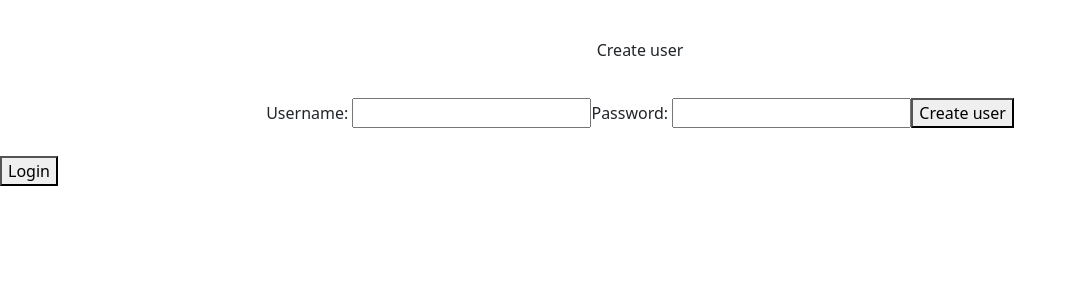
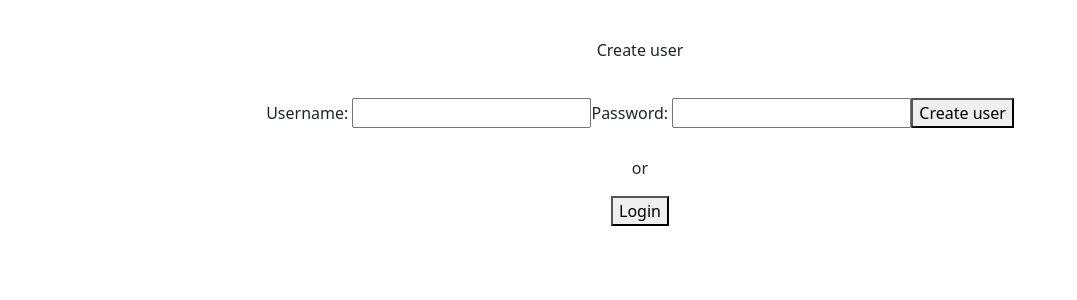
Before and after one commit to Jaakko252525/vertaa-app, a React (Create React App) app in the folder frontend_/: page /createNewUser in a window 1280 px wide. Shown: the top 300 px of the page, without its empty margins (0-1077 px from the left). Built offline with nearby package versions, Linux system fonts and the light colour scheme; no server answers.

Commit message:
improvements

```diff
--- a/frontend_/src/components/CreateNewUser.tsx
+++ b/frontend_/src/components/CreateNewUser.tsx
@@ -45,9 +45,6 @@ const CreateNewUser = () => {
         // calling create_user mutation
         await create_user({ variables: { username: username, password: password } })
 
-
-
-
         // making user object
         const obj = {
             username,
@@ -94,7 +91,8 @@ const CreateNewUser = () => {
             </div>
             <br/>
             <br/>
-            <div>
+            <div className='loginButton' >
+                <p>or</p>
                 <button onClick={loginRoute}>Login</button>
             </div>
         </div>
--- a/frontend_/src/components/Frontpage.tsx
+++ b/frontend_/src/components/Frontpage.tsx
@@ -134,8 +134,10 @@ const Frontpage = () => {
 
                 <SaleSearch searchWordProp={searchWord} />
 
-                <div>
-                    <br/>
+
+
+                <div className='vertaaCardDivStyle' >
+                    <p>or</p>
                     <Card style={{
                             height: '150px',
                             width: '300px',
@@ -146,7 +148,6 @@ const Frontpage = () => {
                         }
                     } >
                         <p>Search from tori, huutonet and huutokaupat </p>
-
 
                         <Button variant="dark" onClick={vertaaRoute} >Vertaa page</Button>
                     </Card>
--- a/frontend_/src/components/Login.tsx
+++ b/frontend_/src/components/Login.tsx
@@ -51,7 +51,7 @@ const Login = () => {
 
     // states for username and password
     const [username, setUsername] = useState('jaakko')
-    const [password, setPassword] = useState('$2b$10$7vprbaEc3/OYiYo.kZSwf.0ybqXXcDoIF9m/vmTY8B0Eu1p1hY58i')
+    const [password, setPassword] = useState('123')
 
     // navigation hook to a variable
     const navigate = useNavigate()
--- a/frontend_/src/cssFiles/CreateNewUser.css
+++ b/frontend_/src/cssFiles/CreateNewUser.css
@@ -8,3 +8,8 @@
     text-align: center;
     margin-top: 3%;
 }
+
+.loginButton {
+    text-align: center;
+    margin-top: 0%;
+}
--- a/frontend_/src/cssFiles/Frontpage.css
+++ b/frontend_/src/cssFiles/Frontpage.css
@@ -20,3 +20,6 @@
 .text-buttonn:hover {
 color: blue; /* Change the color on hover */
 }
+
+.vertaaCardDivStyle {
+}
```
